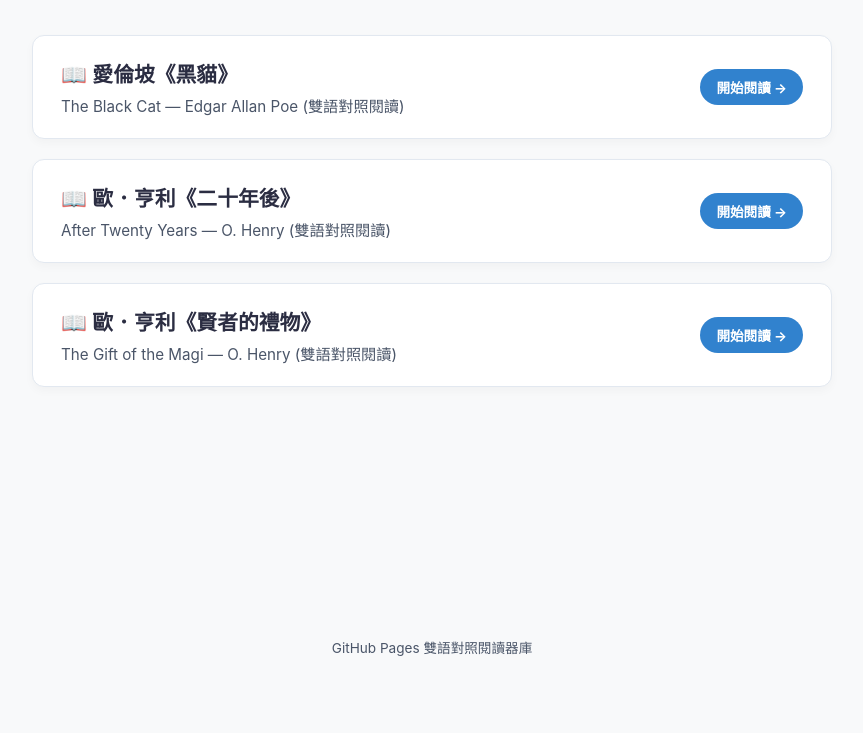
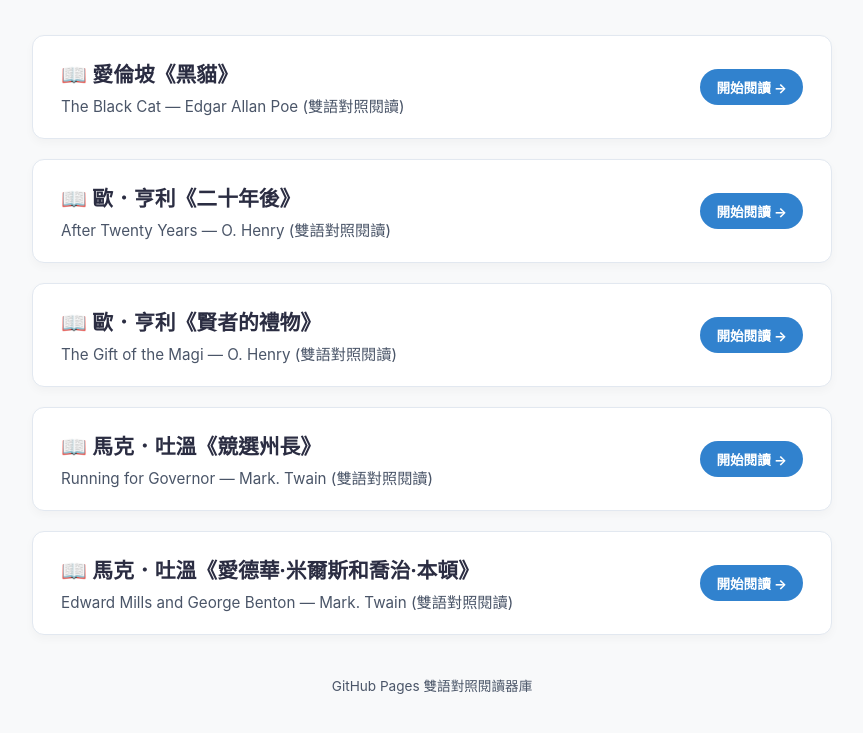
Before and after one commit to wkhgh/wkhgh.github.io, a plain HTML site: page index.html in a window 1280 px wide. Shown: the part 103-836 px from the top of the page, without its empty margins (208-1071 px from the left). Before the commit the page ends 800 px from the top, so only its background shows below. Drawn offline with Linux system fonts and the light colour scheme.

Commit message:
Update files

```diff
--- a/index.html
+++ b/index.html
@@ -173,6 +173,24 @@
             <span class="enter-badge">開始閱讀 →</span>
         </a>
 
+        <!-- 小說 4（替換為你的第四篇小說檔名與名稱） -->
+        <a href="Running for Governor.html" class="book-card">
+            <div class="book-info">
+                <h2>📖 馬克．吐溫《競選州長》</h2>
+                <p>Running for Governor — Mark. Twain (雙語對照閱讀)</p>
+            </div>
+            <span class="enter-badge">開始閱讀 →</span>
+        </a>
+
+        <!-- 小說 5（替換為你的第五篇小說檔名與名稱） -->
+        <a href="Edward Mills and George Benton.html" class="book-card">
+            <div class="book-info">
+                <h2>📖 馬克．吐溫《愛德華·米爾斯和喬治·本頓》</h2>
+                <p>Edward Mills and George Benton — Mark. Twain (雙語對照閱讀)</p>
+            </div>
+            <span class="enter-badge">開始閱讀 →</span>
+        </a>
+
     </main>
 
     <footer>
```
